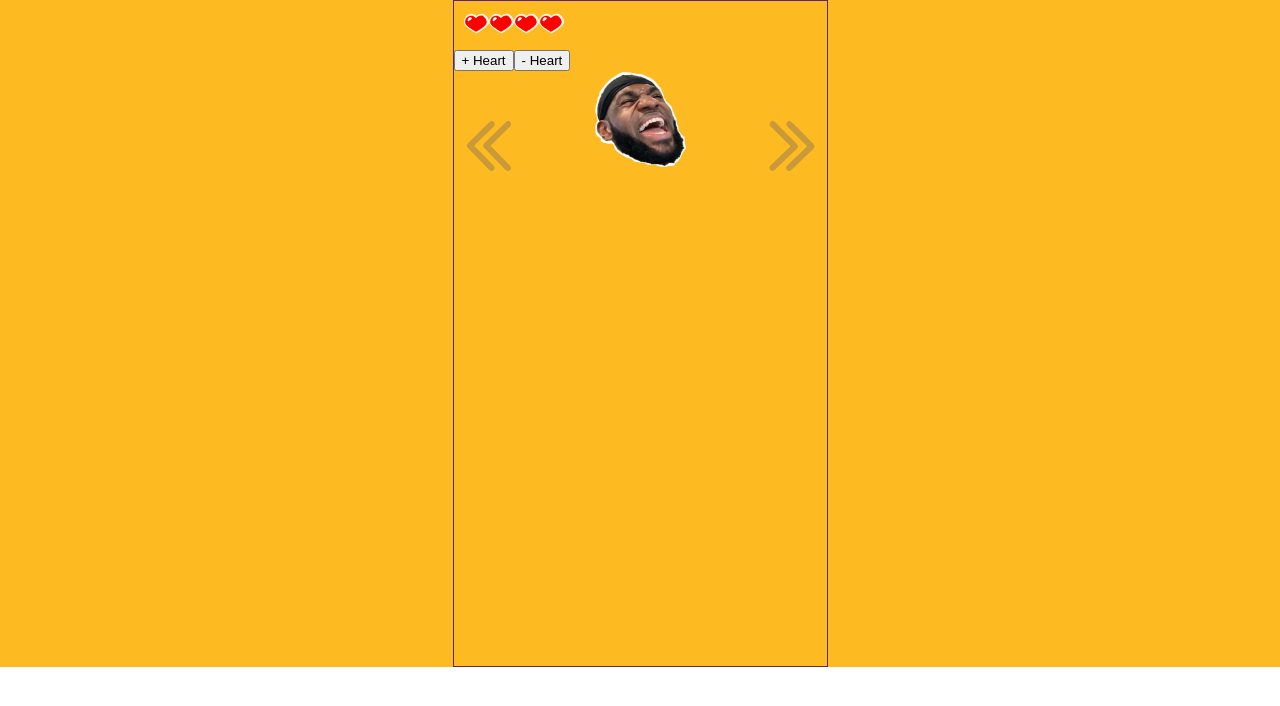
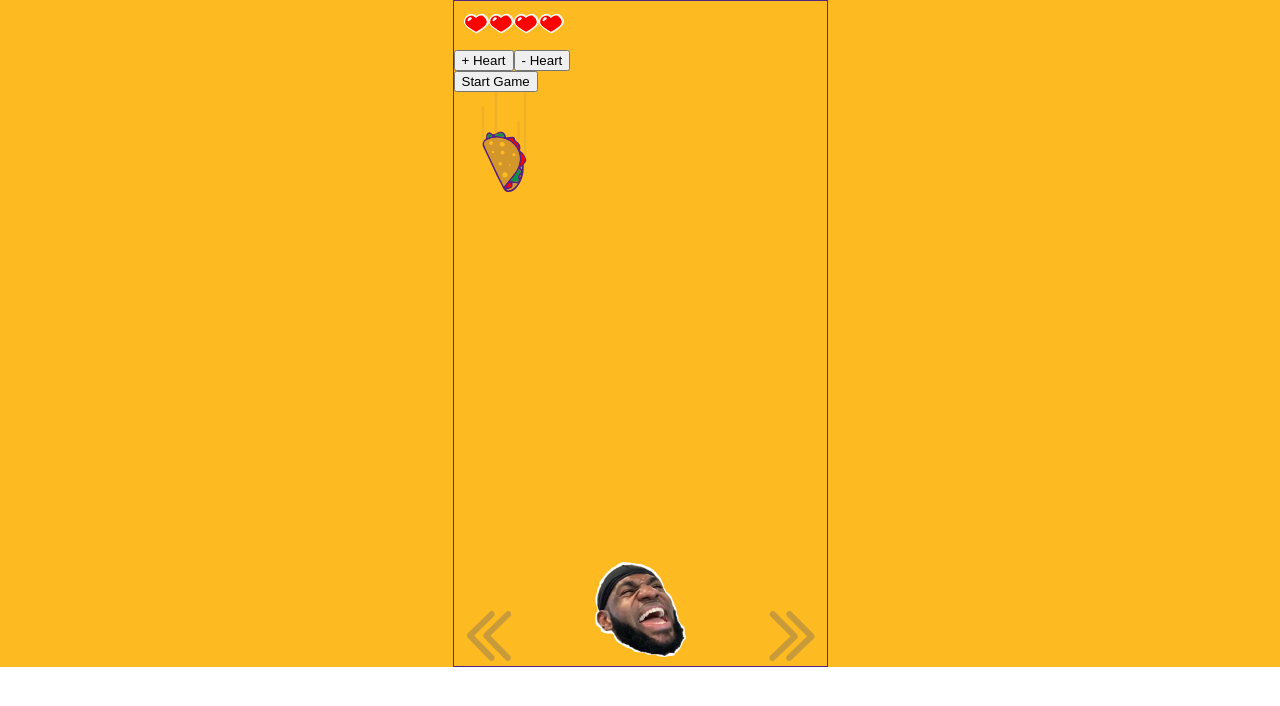
Before and after one commit to alexw14/TacoTuesday, a React (Create React App) app in the folder client/: page /gamepage in a window 1280 px wide. Shown: the top 706 px of the page. Built offline with nearby package versions, Linux system fonts and the light colour scheme.

Commit message:
add GameArea component and FallingTaco component

```diff
--- /dev/null
+++ b/client/src/components/FallingObjects/FallingTaco.jsx
@@ -0,0 +1,12 @@
+import React from 'react';
+import TacoDrop from '../../assets/images/svg/Taco_Drop.svg';
+
+const FallingTaco = (props) => {
+  return (
+    <div style={{ transform: `translate(${props.x}px, ${props.y}px)` }}>
+      <img src={TacoDrop} width='100px' height='100px' alt="Taco" />
+    </div>
+  );
+};
+
+export default FallingTaco;
--- /dev/null
+++ b/client/src/components/GameArea/GameArea.css
@@ -0,0 +1,3 @@
+.game-area-container {
+  height: 490px;
+}
--- /dev/null
+++ b/client/src/components/GameArea/GameArea.jsx
@@ -0,0 +1,38 @@
+import React, { Component } from 'react';
+import './GameArea.css';
+import FallingTaco from '../FallingObjects/FallingTaco';
+
+class GameArea extends Component {
+
+  state = {
+    x: 0,
+    y: 0
+  }
+
+  start = () => {
+    setInterval(() => {
+      let newY = this.state.y;
+      newY += 1;
+      if (newY > 400) {
+        return;
+      } else {
+        this.setState({ y: newY })
+      }
+    }, 10);
+  }
+
+
+  render() {
+    return (
+      <div className="game-area-container">
+        <button onClick={this.start}>Start Game</button>
+        <FallingTaco
+          x={this.state.x}
+          y={this.state.y}
+        />
+      </div>
+    );
+  }
+}
+
+export default GameArea;
--- a/client/src/pages/GamePage/GamePage.jsx
+++ b/client/src/pages/GamePage/GamePage.jsx
@@ -1,6 +1,7 @@
 import React, { Component } from 'react';
 import './GamePage.css';
 import HealthBar from '../../components/HealthBar/HealthBar';
+import GameArea from '../../components/GameArea/GameArea';
 import LebronHeadSlider from '../../components/LeBronHeadSlider/LeBronHeadSlider';
 
 class GamePage extends Component {
@@ -8,7 +9,8 @@ class GamePage extends Component {
     state = {
         pos: 0,
         numHearts: 4,
-        healthBar: [1, 1, 1, 1]
+        healthBar: [1, 1, 1, 1],
+        gameStart: false
     }
 
     handleMove = (direction) => {
@@ -21,7 +23,7 @@ class GamePage extends Component {
 
     handleAddHealth = () => {
         let currentNumHearts = this.state.numHearts;
-        currentNumHearts = currentNumHearts + 1;
+        currentNumHearts += 1;
         if (currentNumHearts > 4) return;
         let newHealthBar = Array(currentNumHearts).fill(1);
         while (newHealthBar.length < 4) {
@@ -35,7 +37,7 @@ class GamePage extends Component {
 
     handleMinusHealth = () => {
         let currentNumHearts = this.state.numHearts;
-        currentNumHearts = currentNumHearts - 1;
+        currentNumHearts -= 1;
         if (currentNumHearts < 0) return;
         let newHealthBar = Array(currentNumHearts).fill(1);
         while (newHealthBar.length < 4) {
@@ -47,6 +49,10 @@ class GamePage extends Component {
         });
     }
 
+    startGame = () => {
+
+    }
+
     render() {
         return (
             <div>
@@ -55,6 +61,7 @@ class GamePage extends Component {
                 />
                 <button onClick={this.handleAddHealth}>+ Heart</button>
                 <button onClick={this.handleMinusHealth}>- Heart</button>
+                <GameArea />
                 <LebronHeadSlider
                     pos={this.state.pos}
                     handleMove={(d) => this.handleMove(d)}
```
Also changed, not shown: client/src/assets/images/Lebron_Head_Main_Reduced.png (added).
